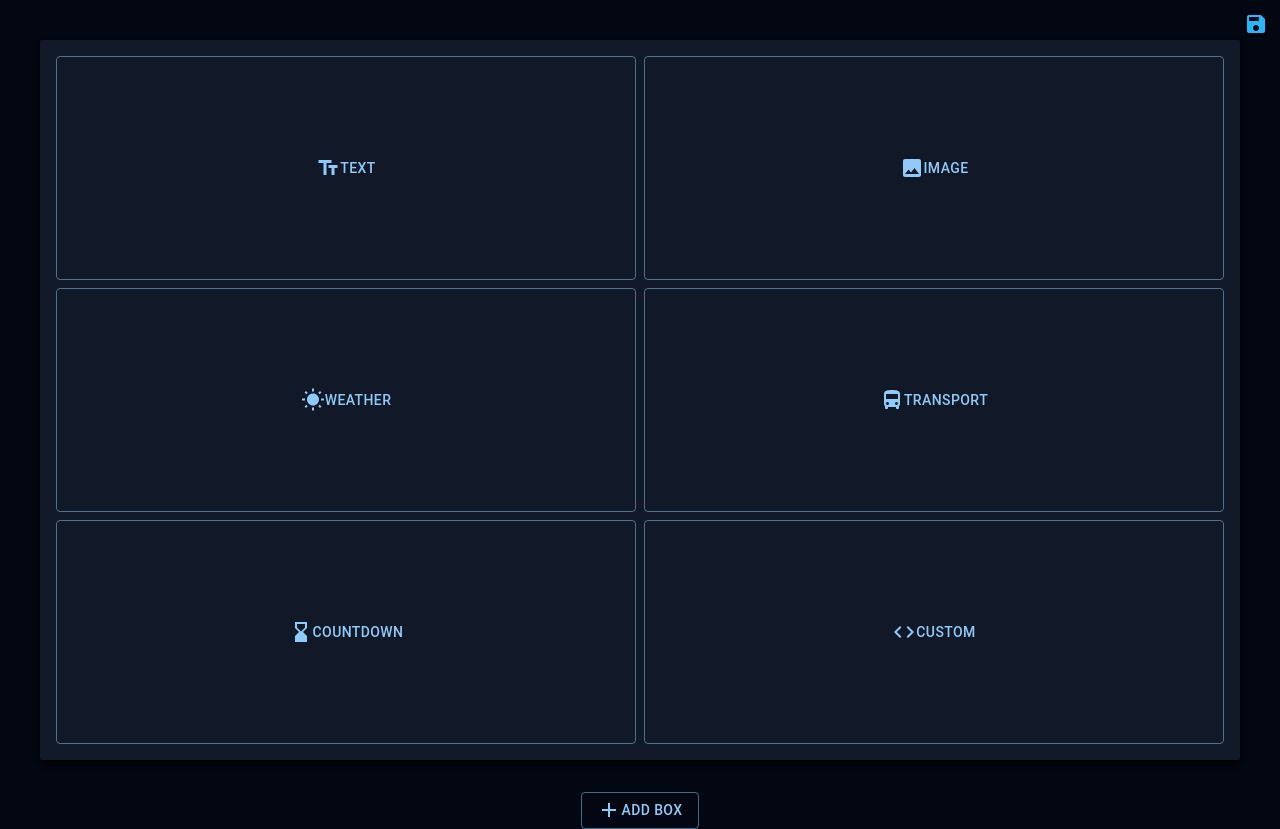
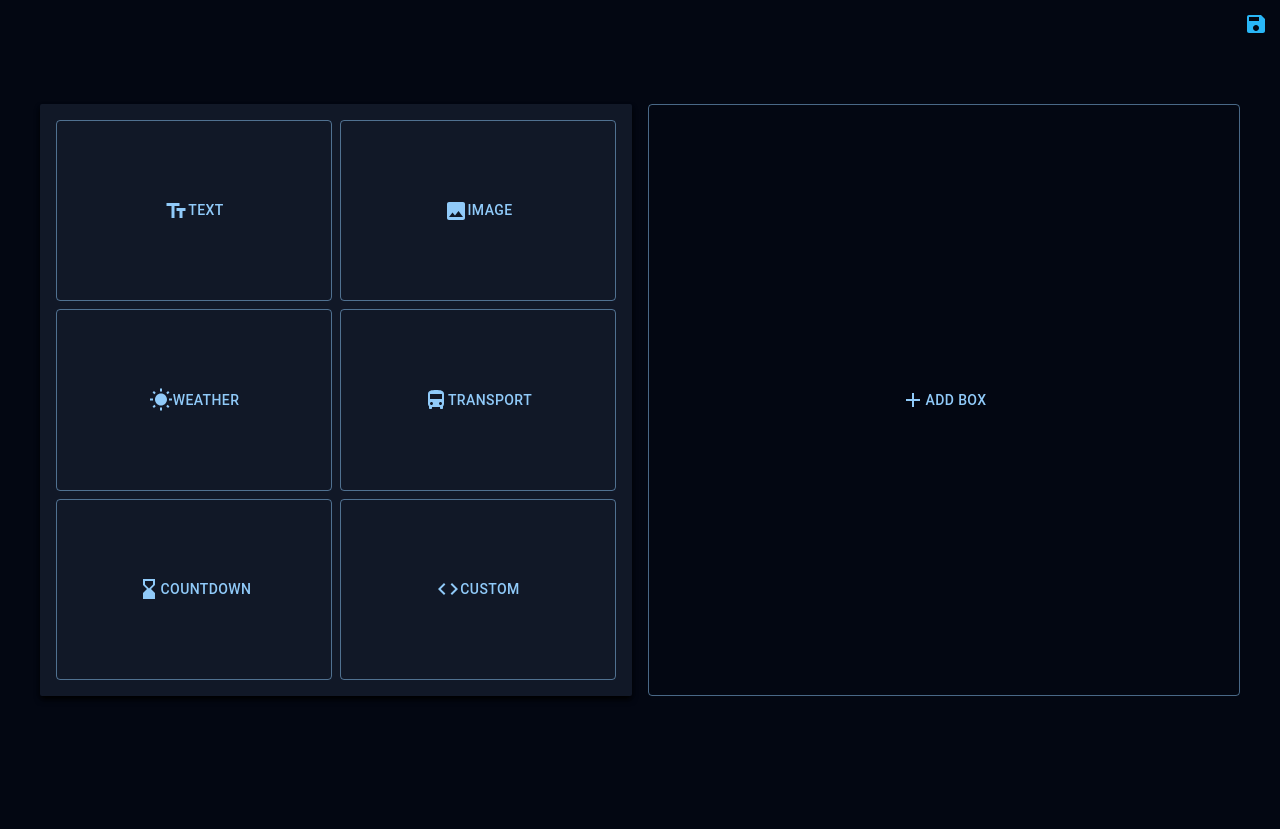
Before and after one commit to TormodNy/hoth, a React (Vite) app: page / in a window 1280 px wide. After the commit the page ends 800 px from the top, so only its background shows below. Built offline with nearby package versions, Linux system fonts and the light colour scheme.

Commit message:
only show save and add buttons when cursor is in window

```diff
--- a/src/App.tsx
+++ b/src/App.tsx
@@ -1,6 +1,5 @@
 import { createContext, useEffect, useState } from "react";
 import { BoxContainer } from "./components/boxes/BoxContainer";
-import { AddBoxButton } from "./components/AddBoxButton";
 import { ThemeProvider } from "@emotion/react";
 import { createTheme, IconButton } from "@mui/material";
 import { BoxType, IBox } from "./types";
@@ -24,6 +23,7 @@ export const AppContext = createContext<IAppContext>({
 
 function App() {
   const [boxes, setBoxes] = useState<IBox[]>([]);
+  const [cursorInWindow, setCursorInWindow] = useState(true);
 
   useEffect(() => {
     if (boxes.length === 0) {
@@ -34,22 +34,41 @@ function App() {
         setBoxes([{ id: crypto.randomUUID(), boxType: BoxType.Undefined }]);
       }
     }
+
+    const body = document.querySelector("body");
+    if (body) {
+      function mouseEnter() {
+        setCursorInWindow(true);
+      }
+      function mouseLeave() {
+        setCursorInWindow(false);
+      }
+      body.addEventListener("mouseenter", mouseEnter);
+      body.addEventListener("mouseleave", mouseLeave);
+
+      return () => {
+        body.removeEventListener("mouseenter", mouseEnter);
+        body.removeEventListener("mouseleave", mouseLeave);
+      };
+    }
   }, []);
 
   return (
     <ThemeProvider theme={darkTheme}>
       <AppContext.Provider value={{ boxes, setBoxes }}>
         <div className="w-full h-full flex flex-col items-center p-10 gap-8">
-          <BoxContainer />
-          {boxes.length < 8 && <AddBoxButton />}
-
+          <BoxContainer cursorInWindow={cursorInWindow} />
+          {cursorInWindow && (
             <IconButton
               color="info"
               sx={{ position: "fixed", top: 4, right: 4, zIndex: 1000 }}
-            onClick={() => localStorage.setItem("state", JSON.stringify(boxes))}
+              onClick={() =>
+                localStorage.setItem("state", JSON.stringify(boxes))
+              }
             >
               <Save />
             </IconButton>
+          )}
         </div>
       </AppContext.Provider>
     </ThemeProvider>
--- a/src/components/AddBoxButton.tsx
+++ b/src/components/AddBoxButton.tsx
@@ -8,6 +8,7 @@ export function AddBoxButton() {
   const { setBoxes } = useContext(AppContext);
 
   return (
+    <div className="w-full h-full flex items-center justify-center">
       <Button
         onClick={() =>
           setBoxes((prev) => [
@@ -16,9 +17,11 @@ export function AddBoxButton() {
           ])
         }
         variant="outlined"
+        className="w-full max-h-full aspect-square"
       >
         <Add />
         Add box
       </Button>
+    </div>
   );
 }
--- a/src/components/boxes/BoxContainer.tsx
+++ b/src/components/boxes/BoxContainer.tsx
@@ -8,16 +8,25 @@ import { UndefinedBox } from "./UndefinedBox";
 import { BoxType } from "../../types";
 import { CustomBox } from "./CustomBox";
 import { CountdownBox } from "./CountdownBox";
+import { AddBoxButton } from "../AddBoxButton";
 
-export function BoxContainer() {
+interface BoxContainerProps {
+  cursorInWindow: boolean;
+}
+
+export function BoxContainer({ cursorInWindow }: BoxContainerProps) {
   const { boxes } = useContext(AppContext);
+  const boxLength = boxes.length + (cursorInWindow ? 1 : 0);
 
   return (
     <div
       className="w-full h-full grid grid-cols-4 gap-4"
       style={{
-        gridTemplateColumns: `repeat(${Math.min(boxes.length, 4)}, minmax(0, 1fr))`,
-        gridTemplateRows: `repeat(${boxes.length > 4 ? 2 : 1}, minmax(0, 1fr))`
+        gridTemplateColumns: `repeat(${Math.min(
+          boxLength,
+          4
+        )}, minmax(0, 1fr))`,
+        gridTemplateRows: `repeat(${boxLength > 4 ? 2 : 1}, minmax(0, 1fr))`,
       }}
     >
       {boxes.map((box, i) => {
@@ -38,6 +47,7 @@ export function BoxContainer() {
             return <CustomBox index={i} box={box} key={box.id} />;
         }
       })}
+      {cursorInWindow && boxes.length < 8 && <AddBoxButton />}
     </div>
   );
 }
```
Lines whose indentation alone changed are shown as unchanged.
